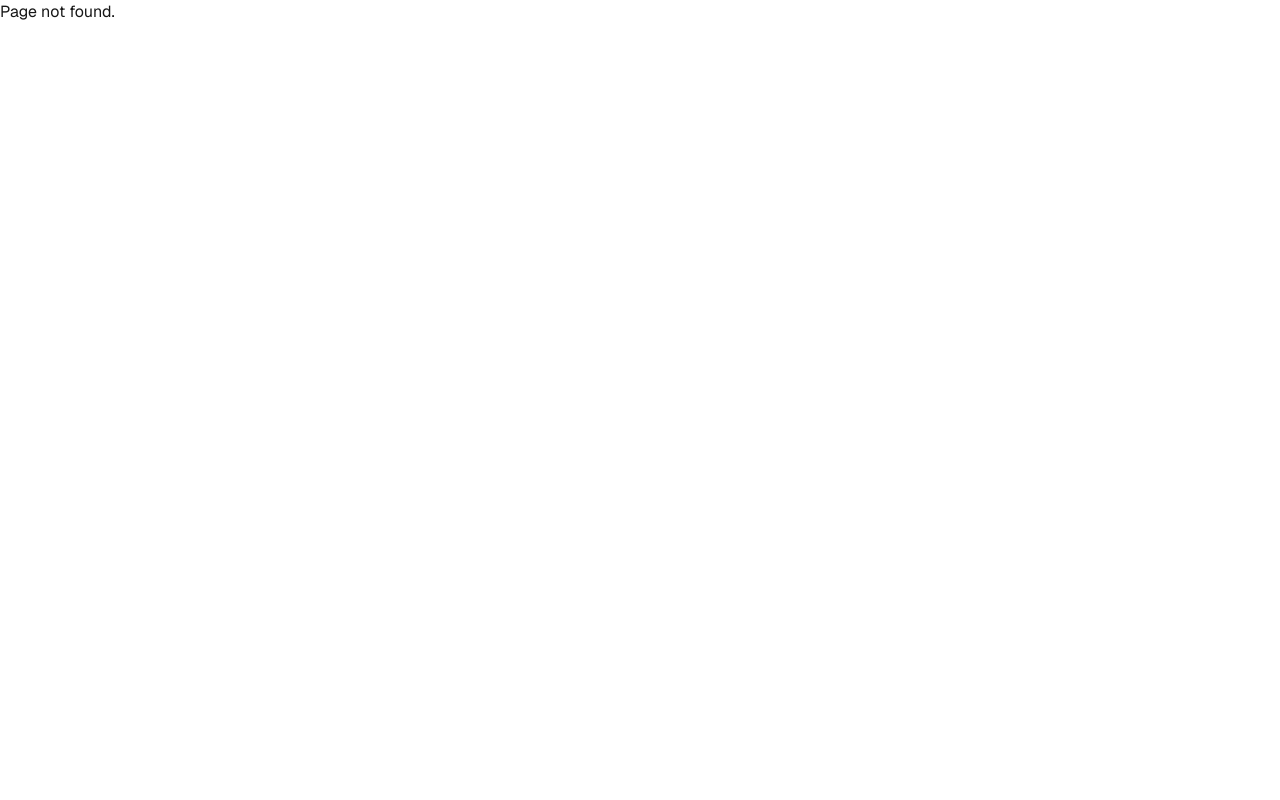
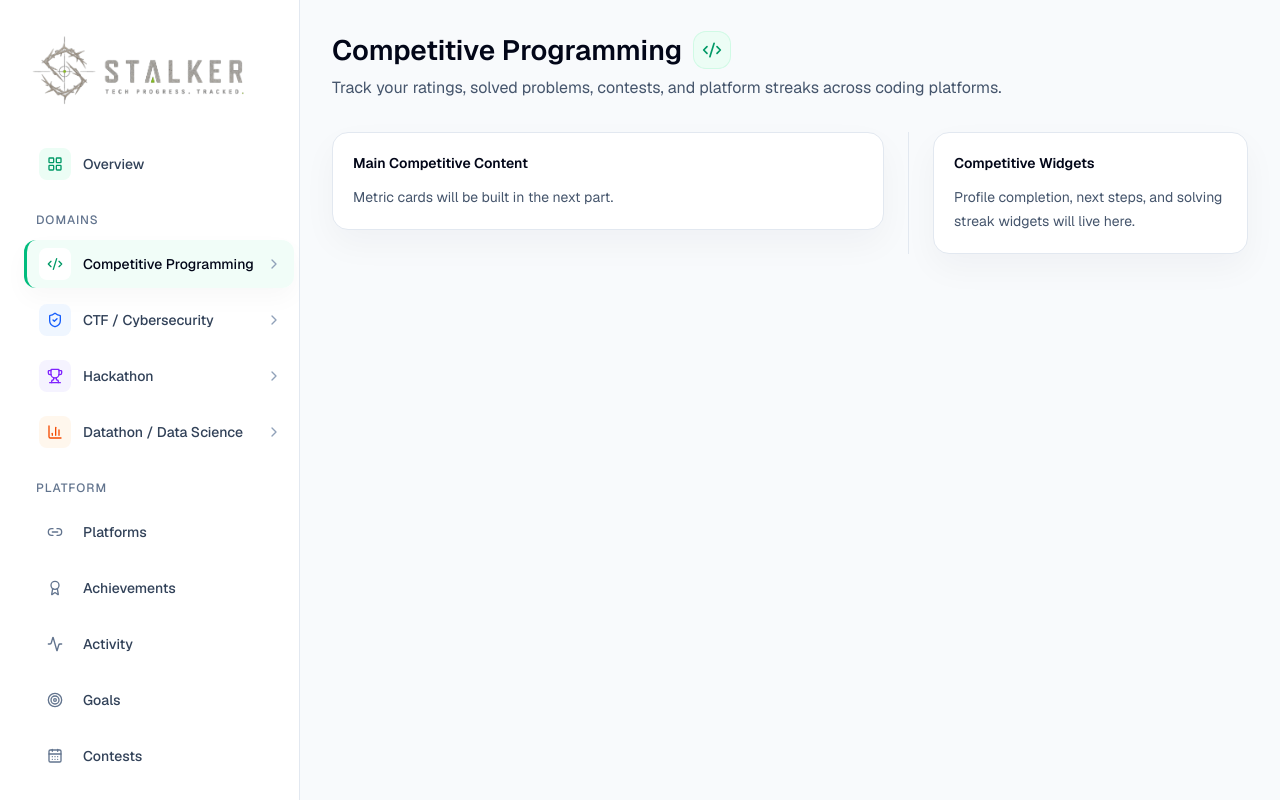
Before and after one commit to NaimurRahmannn/Stalker-A-Unified-Competitive-Profile, a Next.js app in the folder frontend/: page /competitive-programming in a window 1280 px wide. Before the commit this address had no page. Shown: the top 800 px of the page. Built offline with nearby package versions, Linux system fonts and the light colour scheme.

Commit message:
feat(CP): add competitive programming page shell layout

```diff
--- /dev/null
+++ b/frontend/src/app/(dashboard)/competitive-programming/page.tsx
@@ -0,0 +1,64 @@
+import { DashboardSidebar } from "@/components/layout/dashboard-sidebar";
+import { Code2 } from "lucide-react";
+import type { ReactNode } from "react";
+
+function PlaceholderCard({
+  title,
+  children,
+}: {
+  title: string;
+  children: ReactNode;
+}) {
+  return (
+    <section className="rounded-2xl border border-slate-200 bg-white p-5 shadow-[0_14px_34px_rgba(15,23,42,0.04)]">
+      <h2 className="text-sm font-semibold text-slate-950">{title}</h2>
+      <div className="mt-3 text-sm leading-6 text-slate-600">{children}</div>
+    </section>
+  );
+}
+
+export default function CompetitiveProgrammingPage() {
+  return (
+    <main className="min-h-screen bg-slate-50 text-slate-900">
+      <div className="mx-auto grid min-h-screen w-full grid-cols-1 overflow-hidden lg:grid-cols-[300px_minmax(0,1fr)]">
+        <aside className="border-b border-slate-200 bg-white p-5 sm:p-6 lg:border-b-0 lg:border-r">
+          <DashboardSidebar activeItem="competitive-programming" />
+        </aside>
+
+        <div className="min-w-0 bg-slate-50">
+          <section className="px-5 pt-5 sm:px-6 sm:pt-6 lg:px-8 lg:pt-8">
+            <div className="flex min-w-0 flex-col gap-2">
+              <div className="flex min-w-0 items-center gap-3">
+                <h1 className="truncate text-[25px] font-semibold leading-tight tracking-normal text-slate-950 sm:text-[28px]">
+                  Competitive Programming
+                </h1>
+                <span className="grid size-9 shrink-0 place-items-center rounded-xl bg-emerald-50 text-emerald-600 ring-1 ring-emerald-100">
+                  <Code2 className="size-5" />
+                </span>
+              </div>
+              <p className="max-w-3xl text-sm leading-6 text-slate-600 sm:text-base">
+                Track your ratings, solved problems, contests, and platform
+                streaks across coding platforms.
+              </p>
+            </div>
+          </section>
+
+          <div className="grid min-w-0 grid-cols-1 gap-6 p-5 sm:p-6 lg:p-8 xl:grid-cols-[minmax(0,1fr)_340px]">
+            <section className="min-w-0">
+              <PlaceholderCard title="Main Competitive Content">
+                Metric cards will be built in the next part.
+              </PlaceholderCard>
+            </section>
+
+            <aside className="min-w-0 border-t border-slate-200 pt-6 xl:border-l xl:border-t-0 xl:pl-6 xl:pt-0">
+              <PlaceholderCard title="Competitive Widgets">
+                Profile completion, next steps, and solving streak widgets will
+                live here.
+              </PlaceholderCard>
+            </aside>
+          </div>
+        </div>
+      </div>
+    </main>
+  );
+}
--- a/frontend/src/components/layout/dashboard-sidebar.tsx
+++ b/frontend/src/components/layout/dashboard-sidebar.tsx
@@ -19,7 +19,22 @@ import type { LucideIcon } from "lucide-react";
 
 type Accent = "green" | "blue" | "purple" | "orange" | "slate";
 
+export type DashboardSidebarActiveItem =
+  | "overview"
+  | "competitive-programming"
+  | "ctf"
+  | "hackathon"
+  | "datathon"
+  | "platforms"
+  | "achievements"
+  | "activity"
+  | "goals"
+  | "contests"
+  | "public-profile"
+  | "settings";
+
 type SidebarItem = {
+  id: DashboardSidebarActiveItem;
   label: string;
   href: string;
   icon: LucideIcon;
@@ -53,13 +68,15 @@ const accentStyles: Record<Accent, { icon: string; iconBg: string }> = {
 
 const domainItems: SidebarItem[] = [
   {
+    id: "competitive-programming",
     label: "Competitive Programming",
-    href: "#",
+    href: "/competitive-programming",
     icon: Code2,
     accent: "green",
     chevron: true,
   },
   {
+    id: "ctf",
     label: "CTF / Cybersecurity",
     href: "#",
     icon: ShieldCheck,
@@ -67,6 +84,7 @@ const domainItems: SidebarItem[] = [
     chevron: true,
   },
   {
+    id: "hackathon",
     label: "Hackathon",
     href: "#",
     icon: Trophy,
@@ -74,6 +92,7 @@ const domainItems: SidebarItem[] = [
     chevron: true,
   },
   {
+    id: "datathon",
     label: "Datathon / Data Science",
     href: "#",
     icon: BarChart3,
@@ -83,13 +102,49 @@ const domainItems: SidebarItem[] = [
 ];
 
 const platformItems: SidebarItem[] = [
-  { label: "Platforms", href: "#", icon: Link2, accent: "slate" },
-  { label: "Achievements", href: "#", icon: Award, accent: "slate" },
-  { label: "Activity", href: "#", icon: Activity, accent: "slate" },
-  { label: "Goals", href: "#", icon: Target, accent: "slate" },
-  { label: "Contests", href: "#", icon: CalendarDays, accent: "slate" },
-  { label: "Public Profile", href: "#", icon: Globe2, accent: "slate" },
-  { label: "Settings", href: "#", icon: Settings, accent: "slate" },
+  {
+    id: "platforms",
+    label: "Platforms",
+    href: "#",
+    icon: Link2,
+    accent: "slate",
+  },
+  {
+    id: "achievements",
+    label: "Achievements",
+    href: "#",
+    icon: Award,
+    accent: "slate",
+  },
+  {
+    id: "activity",
+    label: "Activity",
+    href: "#",
+    icon: Activity,
+    accent: "slate",
+  },
+  { id: "goals", label: "Goals", href: "#", icon: Target, accent: "slate" },
+  {
+    id: "contests",
+    label: "Contests",
+    href: "#",
+    icon: CalendarDays,
+    accent: "slate",
+  },
+  {
+    id: "public-profile",
+    label: "Public Profile",
+    href: "#",
+    icon: Globe2,
+    accent: "slate",
+  },
+  {
+    id: "settings",
+    label: "Settings",
+    href: "#",
+    icon: Settings,
+    accent: "slate",
+  },
 ];
 
 function SidebarLink({ item }: { item: SidebarItem }) {
@@ -123,9 +178,11 @@ function SidebarLink({ item }: { item: SidebarItem }) {
 function SidebarSection({
   title,
   items,
+  activeItem,
 }: {
   title: string;
   items: SidebarItem[];
+  activeItem: DashboardSidebarActiveItem;
 }) {
   return (
     <div>
@@ -134,14 +191,21 @@ function SidebarSection({
       </p>
       <div className="mt-3 grid gap-2">
         {items.map((item) => (
-          <SidebarLink key={item.label} item={item} />
+          <SidebarLink
+            key={item.label}
+            item={{ ...item, active: item.id === activeItem }}
+          />
         ))}
       </div>
     </div>
   );
 }
 
-export function DashboardSidebar() {
+export function DashboardSidebar({
+  activeItem = "overview",
+}: {
+  activeItem?: DashboardSidebarActiveItem;
+}) {
   return (
     <div className="flex h-full min-h-0 flex-col lg:min-h-[calc(100vh-3rem)]">
       <div className="px-1 pb-8 pt-2">
@@ -159,17 +223,26 @@ export function DashboardSidebar() {
         <div>
           <SidebarLink
             item={{
+              id: "overview",
               label: "Overview",
               href: "/dashboard",
               icon: LayoutGrid,
               accent: "green",
-              active: true,
+              active: activeItem === "overview",
             }}
           />
         </div>
 
-        <SidebarSection title="Domains" items={domainItems} />
-        <SidebarSection title="Platform" items={platformItems} />
+        <SidebarSection
+          title="Domains"
+          items={domainItems}
+          activeItem={activeItem}
+        />
+        <SidebarSection
+          title="Platform"
+          items={platformItems}
+          activeItem={activeItem}
+        />
       </nav>
 
       <div className="mt-auto rounded-2xl border border-slate-200 bg-white p-3 shadow-[0_12px_30px_rgba(15,23,42,0.04)]">
```
